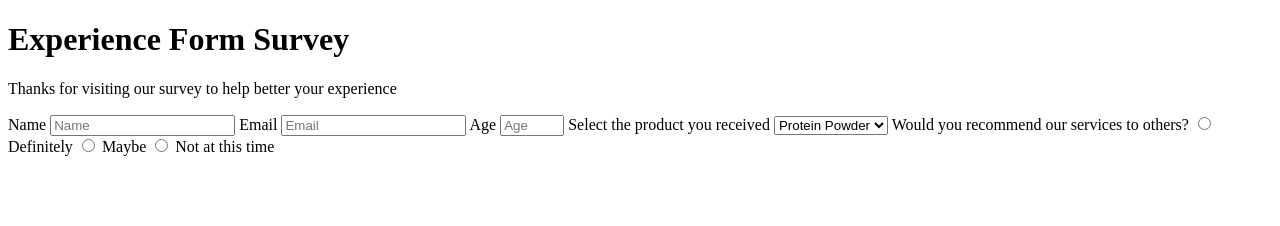
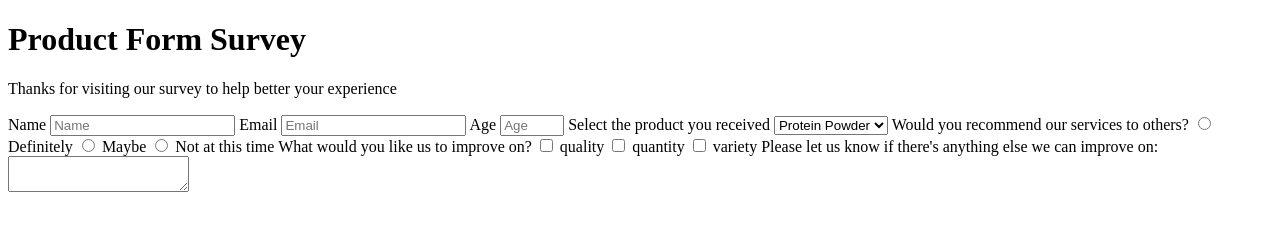
Before and after one commit to Vsmith408/survey-form, a plain HTML site: page index.html in a window 1280 px wide. Drawn offline with Linux system fonts and the light colour scheme.

Commit message:
checkbox and text area added

```diff
--- a/index.html
+++ b/index.html
@@ -9,7 +9,7 @@
   <body>
     <form id="survey-form">
       <h1 id="title">
-        Experience Form Survey
+        Product Form Survey
       </h1>
       <p id="description">
         Thanks for visiting our survey to help better your experience
@@ -48,6 +48,16 @@
         value="not at this time"
       />
       Not at this time
+
+      <label id="checkbox-label">What would you like us to improve on?</label>
+      <input type="checkbox" value="quality" /> quality
+      <input type="checkbox" value="quantity" /> quantity
+      <input type="checkbox" value="variety" /> variety
+
+      <label
+        >Please let us know if there's anything else we can improve on:</label
+      >
+      <textarea></textarea>
     </form>
     <script src="https://cdn.freecodecamp.org/testable-projects-fcc/v1/bundle.js"></script>
   </body>
```
